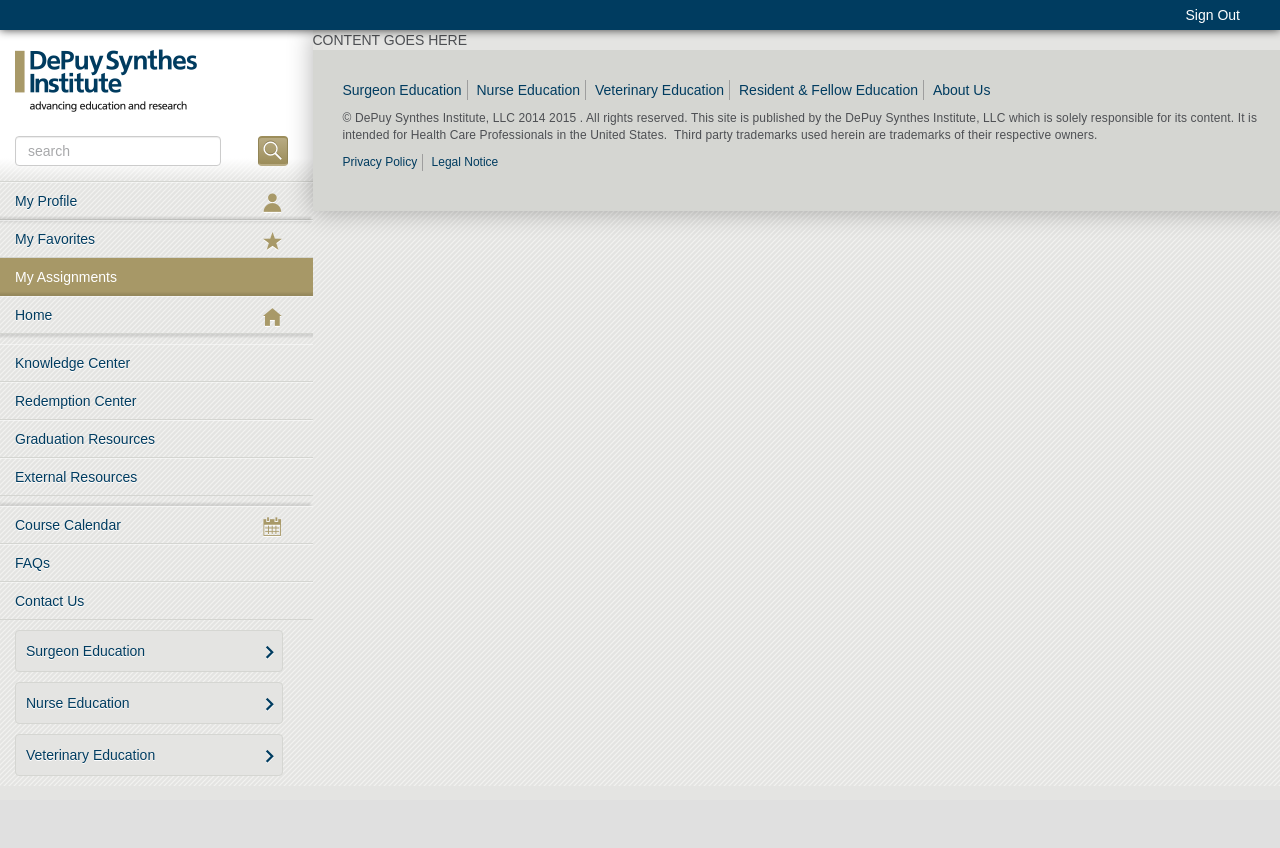
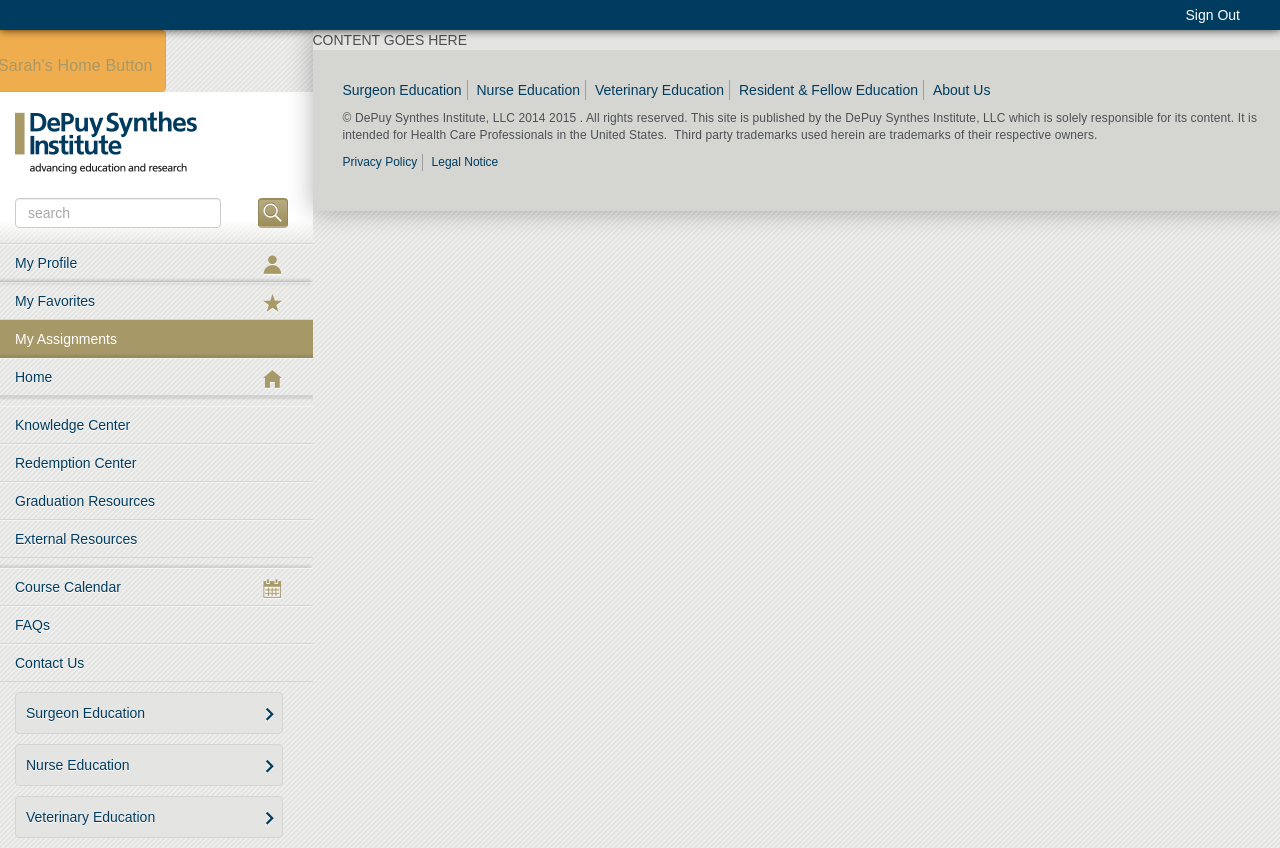
Before and after one commit to 12sm/depuysynthesinstitute, a PHP site: page /views/my-assignments/chief.php in a window 1280 px wide. Before the commit the page ends 786 px from the top, so only its background shows below. Run offline with PHP 8.4, Linux system fonts and the light colour scheme; some libraries are stand-ins or nearby versions.

Commit message:
sarah up

```diff
--- a/views/templates/logo-search-sm.php
+++ b/views/templates/logo-search-sm.php
@@ -1,3 +1,6 @@
+<a href="/" class="btn btn-warning">
+  <h1>Sarah's Home Button</h1>
+</a>
 <div class="column_header">
   <a href="http://localhost/~Prometheus_Boombox/depuy-institute/">
     <img alt="Depuy Synthes Institute - advancing education and research" border="0" class="hidden-xs" src="../../img/depuy-logo.png" />
--- a/views/templates/mobile-header.php
+++ b/views/templates/mobile-header.php
@@ -1,4 +1,7 @@
 <header class="mobile_header visible-xs-block clearfix">
+  <a href="/" class="btn btn-warning">
+    <h1>Sarah's Home Button</h1>
+  </a>
   <div class="white-bg">
     <a href="http://localhost/~Prometheus_Boombox/depuy-institute/" class="logoLink">
     </a>
```
